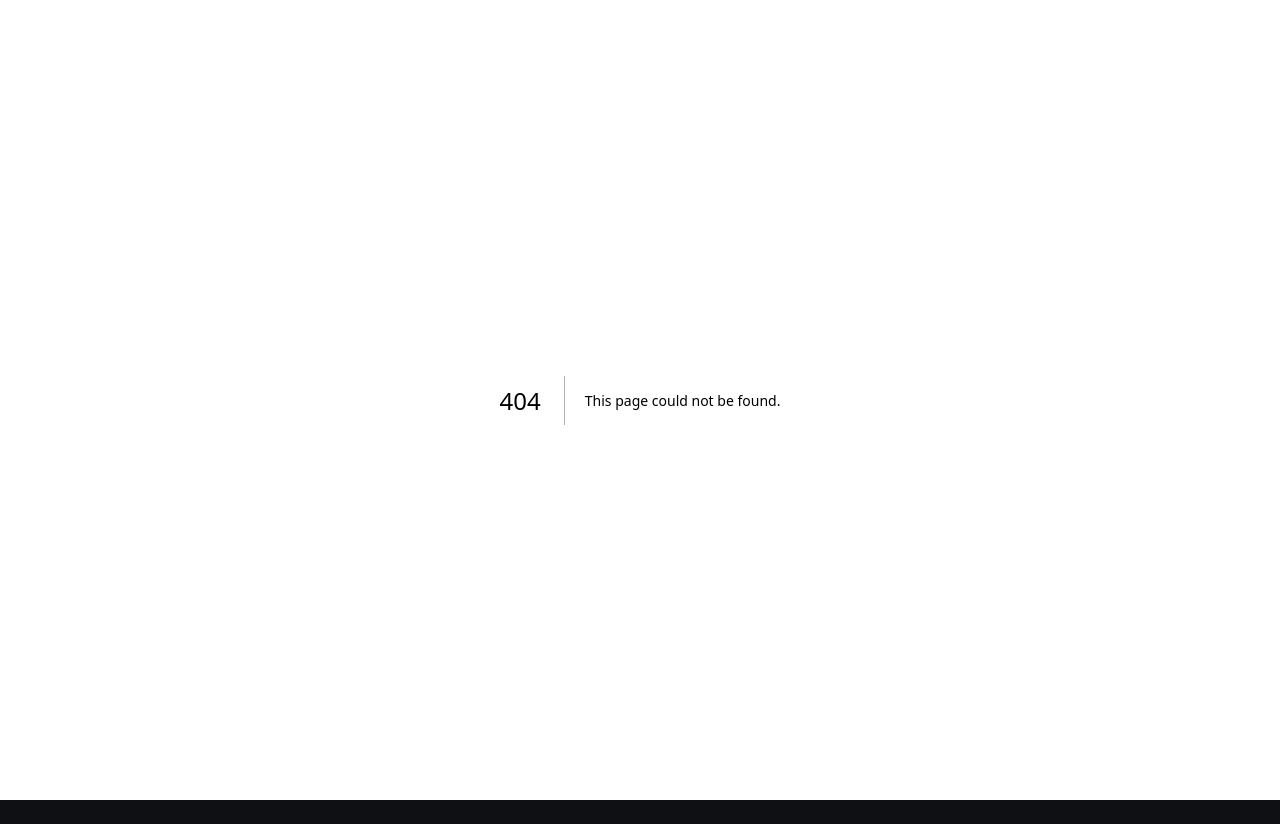
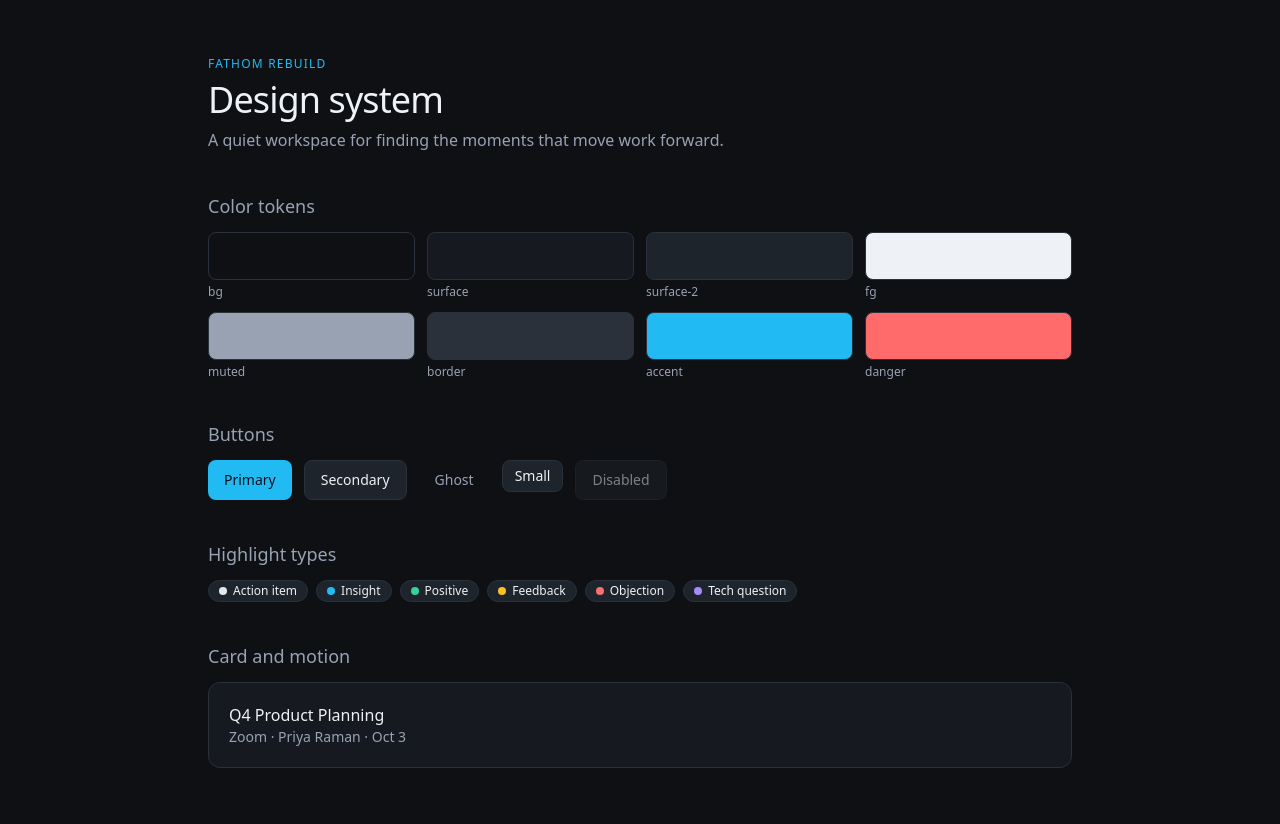
Before and after one commit to Schwifty101/fathomAI, a Next.js app: page /design in a window 1280 px wide. Before the commit this address had no page. Before the commit the page ends 800 px from the top, so only its background shows below. Built offline with nearby package versions, Linux system fonts and the light colour scheme.

Commit message:
feat(design): tokens, motion, primitives and style guide

```diff
--- /dev/null
+++ b/app/design/page.tsx
@@ -0,0 +1,54 @@
+import { Button } from '@/components/ui/Button'
+import { Card } from '@/components/ui/Card'
+import { Chip } from '@/components/ui/Chip'
+import { HIGHLIGHT_TYPES, HIGHLIGHT_META, hlColor } from '@/lib/schema'
+
+const TOKENS = ['bg', 'surface', 'surface-2', 'fg', 'muted', 'border', 'accent', 'danger']
+
+export default function DesignPage() {
+  return (
+    <div className="mx-auto max-w-4xl space-y-10 px-4 py-10 sm:py-14">
+      <header className="space-y-2">
+        <p className="text-xs font-medium uppercase tracking-widest text-accent">Fathom rebuild</p>
+        <h1 className="text-3xl font-normal tracking-tight sm:text-4xl">Design system</h1>
+        <p className="max-w-2xl text-base text-muted">A quiet workspace for finding the moments that move work forward.</p>
+      </header>
+      <section className="space-y-3">
+        <h2 className="text-lg font-medium text-muted">Color tokens</h2>
+        <div className="grid grid-cols-2 gap-3 sm:grid-cols-4">
+          {TOKENS.map((token) => (
+            <div key={token} className="space-y-1">
+              <div className="h-12 rounded-lg border border-border" style={{ background: `var(--color-${token})` }} />
+              <p className="text-xs text-muted">{token}</p>
+            </div>
+          ))}
+        </div>
+      </section>
+      <section className="space-y-3">
+        <h2 className="text-lg font-medium text-muted">Buttons</h2>
+        <div className="flex flex-wrap gap-3">
+          <Button variant="primary">Primary</Button>
+          <Button>Secondary</Button>
+          <Button variant="ghost">Ghost</Button>
+          <Button size="sm">Small</Button>
+          <Button disabled>Disabled</Button>
+        </div>
+      </section>
+      <section className="space-y-3">
+        <h2 className="text-lg font-medium text-muted">Highlight types</h2>
+        <div className="flex flex-wrap gap-2">
+          {HIGHLIGHT_TYPES.map((type) => (
+            <Chip key={type} color={hlColor(type)}>{HIGHLIGHT_META[type].label}</Chip>
+          ))}
+        </div>
+      </section>
+      <section className="space-y-3">
+        <h2 className="text-lg font-medium text-muted">Card and motion</h2>
+        <Card className="animate-fade-up p-5">
+          <p className="font-medium">Q4 Product Planning</p>
+          <p className="text-sm text-muted">Zoom · Priya Raman · Oct 3</p>
+        </Card>
+      </section>
+    </div>
+  )
+}
--- a/app/globals.css
+++ b/app/globals.css
@@ -7,21 +7,33 @@
   --color-fg: #eef1f5;
   --color-muted: #98a2b3;
   --color-border: #2a313b;
-  --color-accent: #3b9eff;
+  --color-accent: #21baf3;
   --color-accent-fg: #06121f;
   --color-danger: #ff6b6b;
   --color-hl-action: #e5e7eb;
-  --color-hl-insight: #3b9eff;
+  --color-hl-insight: #21baf3;
   --color-hl-positive: #34d399;
   --color-hl-feedback: #fbbf24;
   --color-hl-objection: #f87171;
   --color-hl-tech: #a78bfa;
   --radius-card: 12px;
   --font-sans: ui-sans-serif, system-ui, -apple-system, "Segoe UI", Roboto, sans-serif;
+  --ease-out: cubic-bezier(0.22, 1, 0.36, 1);
+  --dur-fast: 120ms;
+  --dur-base: 240ms;
 }
 
 html, body { background: var(--color-bg); color: var(--color-fg); font-family: var(--font-sans); }
 
+@keyframes fade-up { from { opacity: 0; transform: translateY(8px); } to { opacity: 1; transform: none; } }
+@keyframes shimmer { from { background-position: -200% 0; } to { background-position: 200% 0; } }
+.animate-fade-up { animation: fade-up var(--dur-base) var(--ease-out) both; }
+.animate-shimmer {
+  background: linear-gradient(90deg, var(--color-surface) 25%, var(--color-surface-2) 50%, var(--color-surface) 75%);
+  background-size: 200% 100%;
+  animation: shimmer 1.4s linear infinite;
+}
+
 @media (prefers-reduced-motion: reduce) {
   * { animation-duration: 0.01ms !important; transition-duration: 0.01ms !important; }
 }
--- /dev/null
+++ b/components/ui/Button.tsx
@@ -0,0 +1,24 @@
+import { forwardRef, type ButtonHTMLAttributes } from 'react'
+
+type Variant = 'primary' | 'secondary' | 'ghost'
+type Size = 'sm' | 'md'
+
+const VARIANT: Record<Variant, string> = {
+  primary: 'bg-accent text-accent-fg hover:brightness-110',
+  secondary: 'border border-border bg-surface-2 text-fg hover:bg-surface',
+  ghost: 'text-muted hover:bg-surface-2 hover:text-fg',
+}
+const SIZE: Record<Size, string> = { sm: 'h-8 px-3 text-sm', md: 'h-10 px-4 text-sm' }
+
+export const Button = forwardRef<
+  HTMLButtonElement,
+  ButtonHTMLAttributes<HTMLButtonElement> & { variant?: Variant; size?: Size }
+>(function Button({ variant = 'secondary', size = 'md', className = '', ...props }, ref) {
+  return (
+    <button
+      ref={ref}
+      className={`inline-flex items-center justify-center gap-2 rounded-lg font-medium transition focus-visible:outline-2 focus-visible:outline-offset-2 focus-visible:outline-accent disabled:cursor-not-allowed disabled:opacity-50 ${VARIANT[variant]} ${SIZE[size]} ${className}`}
+      {...props}
+    />
+  )
+})
--- /dev/null
+++ b/components/ui/Card.tsx
@@ -0,0 +1,3 @@
+export function Card({ className = '', ...props }: React.HTMLAttributes<HTMLDivElement>) {
+  return <div className={`rounded-card border border-border bg-surface ${className}`} {...props} />
+}
--- /dev/null
+++ b/components/ui/Chip.tsx
@@ -0,0 +1,8 @@
+export function Chip({ color, children, className = '' }: { color?: string; children: React.ReactNode; className?: string }) {
+  return (
+    <span className={`inline-flex items-center gap-1.5 rounded-full border border-border bg-surface-2 px-2.5 py-0.5 text-xs text-fg ${className}`}>
+      {color && <span aria-hidden className="size-2 rounded-full" style={{ background: color }} />}
+      {children}
+    </span>
+  )
+}
```
Also changed, not shown: 2 other files (tests, documents, lock files or other folders).
